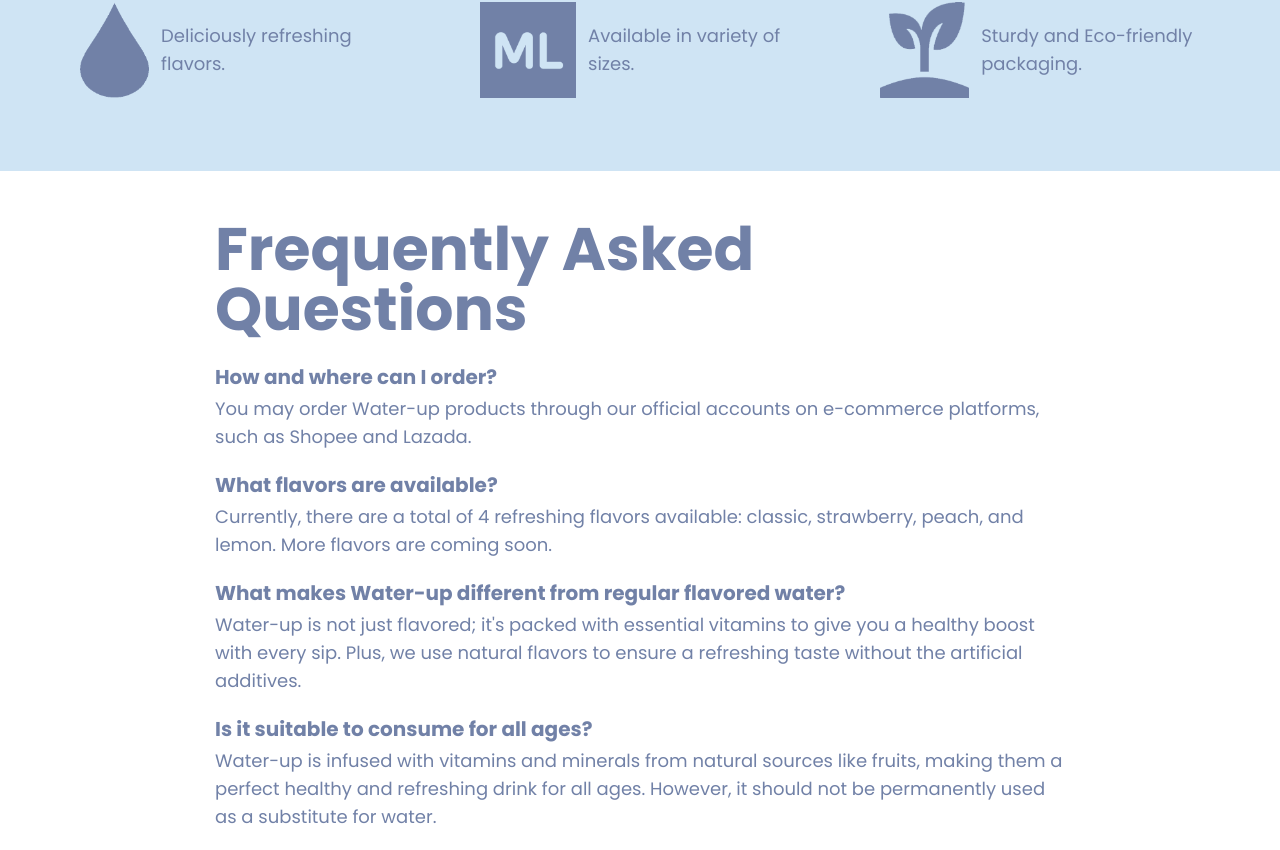
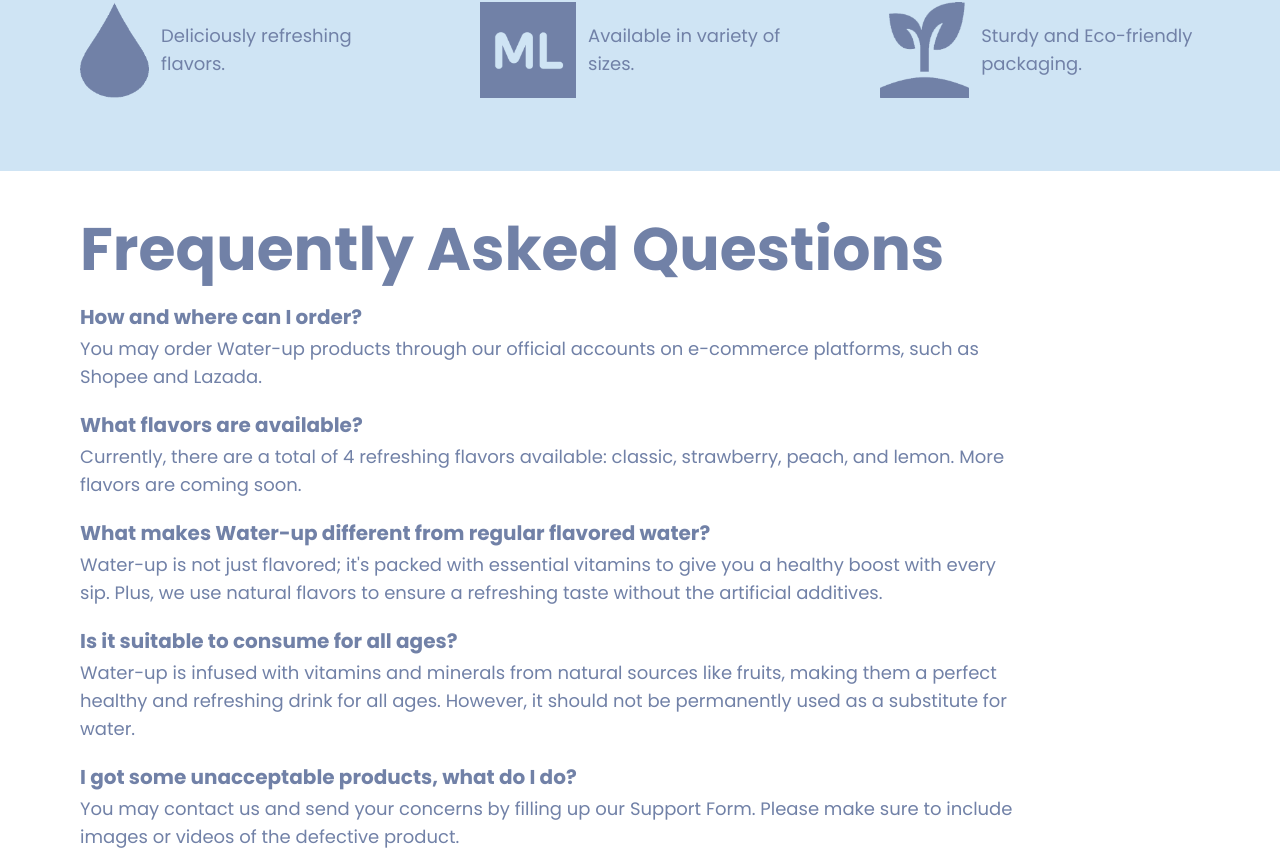
Before and after one commit to computerscience-person/Group2_WebApp-CCS227, a React (Vite) app: page / in a window 1280 px wide. Shown: the part 1617-2467 px from the top of the page. Built offline with nearby package versions, Linux system fonts and the light colour scheme.

Commit message:
Fixed FAQ spacing

```diff
--- a/src/pages/Homepage.tsx
+++ b/src/pages/Homepage.tsx
@@ -99,8 +99,8 @@
       </div>
 
       {/* LAYER 4 - FAQ */}
-      <div className="bg-white max-w-full h-fit flex flex-col justify-center items-center px-8 lg:px-20 pt-8 lg:pt-12">
-        <div className="w-textcontent">
+      <div className="bg-white max-w-full h-fit flex flex-col px-8 lg:px-20 pt-8 lg:pt-12 pb-8">
+        <div className="lg:w-10/12">
           <h1
             className="font-poppins text-4xl lg:text-6xl font-bold mb-6"
             style={{ color: "#7181A7" }}
```
